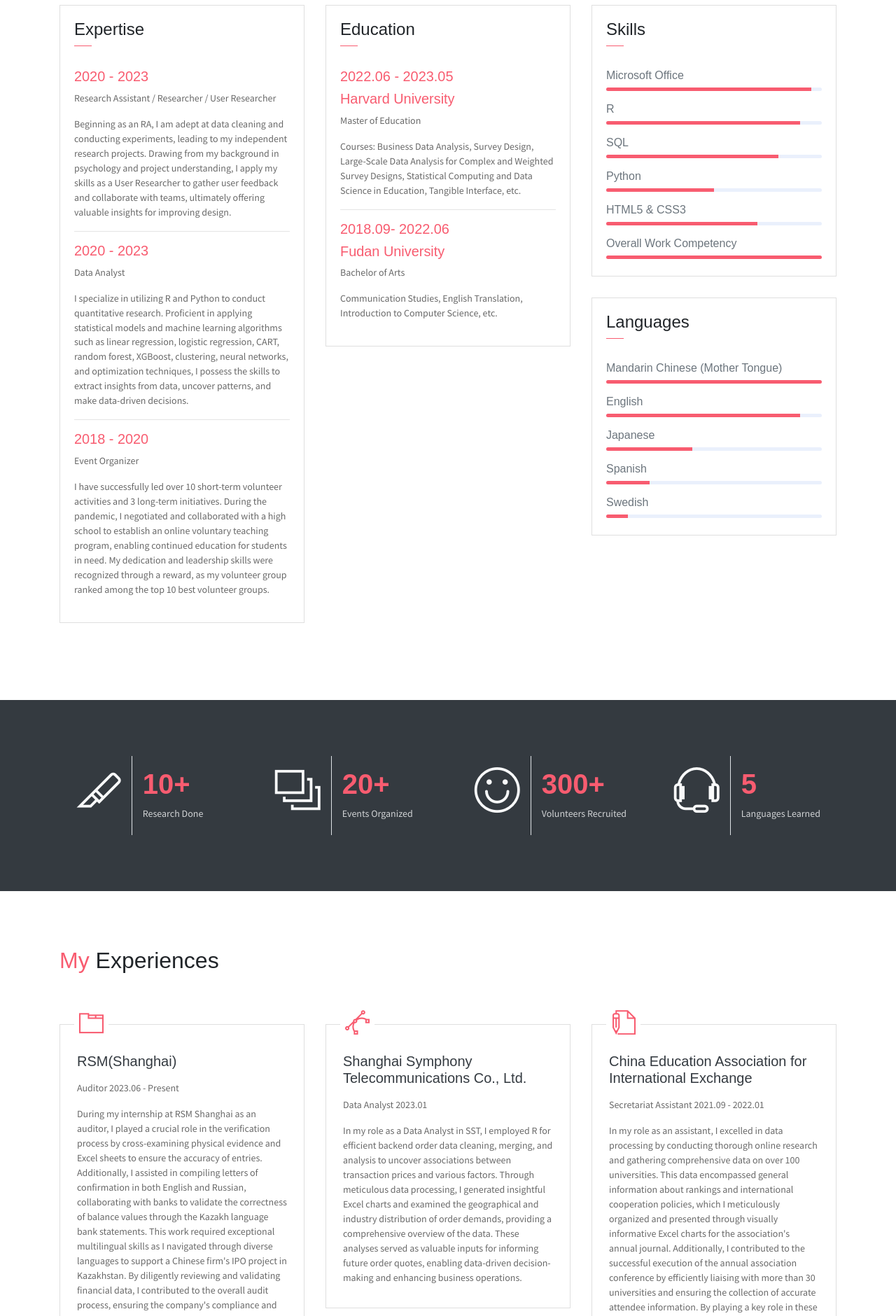
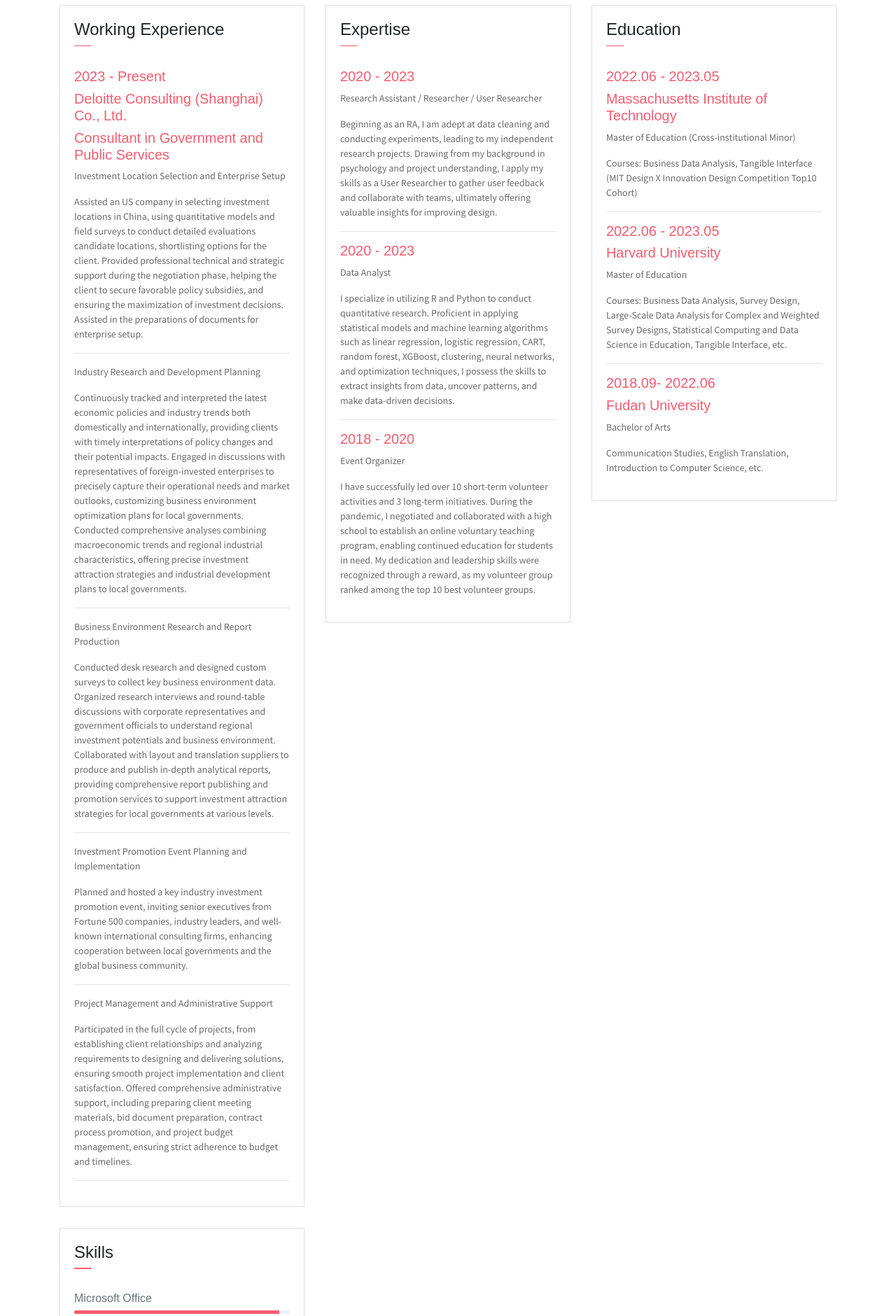
Before and after one commit to xinyilisawan/xinyilisawan.github.io, a website: page index.html in a window 1280 px wide. Shown: the part 1500-3380 px from the top of the page at 70% size. Drawn offline with Linux system fonts and the light colour scheme; some packages are replaced by stand-ins of ours; files that its build step writes are made by us from their sources; files whose address does not match are found by name.

Commit message:
Update Expertise and Education in index.html

```diff
--- a/index.html
+++ b/index.html
@@ -118,7 +118,37 @@
         <div class="container">
             <h2 class="mb-5"><span class="text-danger">My</span> Resume</h2>
             <div class="row">
-                <div class="col-md-6 col-lg-4">
+                    <div class="col-md-6 col-lg-4">
+                        <div class="card">
+                           <div class="card-header">
+                                <div class="mt-2">
+                                    <h4>Working Experience</h4>
+                                    <span class="line"></span>
+                                </div>
+                            </div>
+                            <div class="card-body">
+			        <h6 class="title text-danger">2023 - Present</h6>
+				<h6 class="title text-danger">Deloitte Consulting (Shanghai) Co., Ltd.</h6>
+				<h6 class="title text-danger">Consultant in Government and Public Services</h6>
+                                <P>Investment Location Selection and Enterprise Setup</P>
+                                <P class="subtitle">Assisted an US company in selecting investment locations in China, using quantitative models and field surveys to conduct detailed evaluations candidate locations, shortlisting options for the client. Provided professional technical and strategic support during the negotiation phase, helping the client to secure favorable policy subsidies, and ensuring the maximization of investment decisions. Assisted in the preparations of documents for enterprise setup.</P>
+                                <hr>
+                                <P>Industry Research and Development Planning</P>
+                                <P class="subtitle">Continuously tracked and interpreted the latest economic policies and industry trends both domestically and internationally, providing clients with timely interpretations of policy changes and their potential impacts. Engaged in discussions with representatives of foreign-invested enterprises to precisely capture their operational needs and market outlooks, customizing business environment optimization plans for local governments. Conducted comprehensive analyses combining macroeconomic trends and regional industrial characteristics, offering precise investment attraction strategies and industrial development plans to local governments.</P>
+                                <hr>
+				<P>Business Environment Research and Report Production</P>
+                                <P class="subtitle">Conducted desk research and designed custom surveys to collect key business environment data. Organized research interviews and round-table discussions with corporate representatives and government officials to understand regional investment potentials and business environment. Collaborated with layout and translation suppliers to produce and publish in-depth analytical reports, providing comprehensive report publishing and promotion services to support investment attraction strategies for local governments at various levels.</P>
+				<hr>
+				<P>Investment Promotion Event Planning and Implementation</P>
+                                <P class="subtitle">Planned and hosted a key industry investment promotion event, inviting senior executives from Fortune 500 companies, industry leaders, and well-known international consulting firms, enhancing cooperation between local governments and the global business community.</P>
+				<hr>
+				<P>Project Management and Administrative Support</P>
+                                <P class="subtitle">Participated in the full cycle of projects, from establishing client relationships and analyzing requirements to designing and delivering solutions, ensuring smooth project implementation and client satisfaction. Offered comprehensive administrative support, including preparing client meeting materials, bid document preparation, contract process promotion, and project budget management, ensuring strict adherence to budget and timelines.</P>
+				<hr>
+                            </div>
+                        </div>
+                    </div>
+		    <div class="col-md-6 col-lg-4">
                     <div class="card">
                        <div class="card-header">
                             <div class="mt-2">
@@ -127,7 +157,7 @@
                             </div>
                         </div>
                         <div class="card-body">
-                            <h6 class="title text-danger">2020 - 2023</h6>
+			    <h6 class="title text-danger">2020 - 2023</h6>
                             <P>Research Assistant / Researcher / User Researcher</P>
                             <P class="subtitle">Beginning as an RA, I am adept at data cleaning and conducting experiments, leading to my independent research projects. Drawing from my background in psychology and project understanding, I apply my skills as a User Researcher to gather user feedback and collaborate with teams, ultimately offering valuable insights for improving design.</P>
                             <hr>
@@ -151,6 +181,11 @@
                         </div>
                         <div class="card-body">
                             <h6 class="title text-danger">2022.06 - 2023.05</h6>
+			    <h6 class="title text-danger">Massachusetts Institute of Technology</h6>
+                            <P>Master of Education (Cross-institutional Minor)</P>
+                            <P class="subtitle">Courses: Business Data Analysis, Tangible Interface (MIT Design X Innovation Design Competition Top10 Cohort)</P>
+                            <hr>
+			    <h6 class="title text-danger">2022.06 - 2023.05</h6>
 			    <h6 class="title text-danger">Harvard University</h6>
                             <P>Master of Education</P>
                             <P class="subtitle">Courses: Business Data Analysis, Survey Design, Large-Scale Data Analysis for Complex and Weighted Survey Designs, Statistical Computing and Data Science in Education, Tangible Interface, etc.</P>
@@ -551,25 +586,6 @@
         <div id="map" class="map"></div>
         <div class="container">
             <div class="row">
-                <div class="col-lg-8">
-                    <div class="contact-form-card">
-                        <h4 class="contact-title">Send a message</h4>
-                        <form action="">
-                            <div class="form-group">
-                                <input  class="form-control" type="text" placeholder="Name *" required>
-                            </div>
-                            <div class="form-group">
-                                <input class="form-control" type="email" placeholder="Email *" required>
-                            </div>
-                            <div class="form-group">
-                                <textarea class="form-control" id=" placeholder="Message *" rows="7" required></textarea>
-                            </div>
-                            <div class="form-group ">
-                                <button type="submit" class="form-control btn btn-primary" >Send Message</button>
-                            </div>
-                        </form>
-                    </div>
-                </div>
                 <div class="col-lg-4">
                     <div class="contact-info-card">
                         <h4 class="contact-title">Get in touch</h4>
@@ -621,9 +637,6 @@
     <!-- Isotope  -->
     <script src="assets/vendors/isotope/isotope.pkgd.js"></script>
 
-    <!-- Google mpas -->
-    <script async defer src="https://maps.googleapis.com/maps/api/js?key=AIzaSyBayKpn5TNYcKeZcAiadWAM9lwJOZccAhs&callback=initMap"></script>
-
     <!-- JohnDoe js -->
     <script src="assets/js/johndoe.js"></script>
 
```
